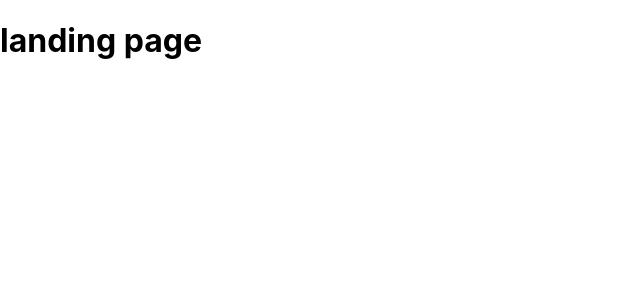
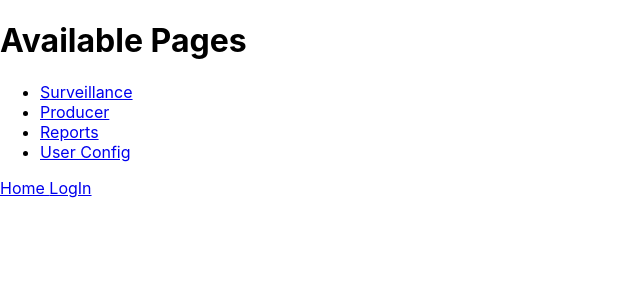
Before and after one commit to dllcanamo/AWS-Amplify-Practice, a React (Create React App) app: page / in a window 1280 px wide. Shown: the top 300 px of the page, without its empty margins (0-640 px from the left). Built offline with nearby package versions, Linux system fonts and the light colour scheme.

Commit message:
add links

```diff
--- a/src/App.js
+++ b/src/App.js
@@ -1,5 +1,5 @@
 import logo from "./logo.svg";
-import { Route, Routes } from "react-router-dom";
+import { Link, Route, Routes } from "react-router-dom";
 import {
   LandingPage,
   LoginPage,
@@ -12,14 +12,18 @@ import "./App.css";
 
 function App() {
   return (
+    <>
       <Routes>
-      <Route path="/" element={<LandingPage />} />
+        <Route exec path="/" element={<LandingPage />} />
         <Route path="/login" element={<LoginPage />} />
         <Route path="/surveillance" element={<SurveillancePage />} />
         <Route path="/reports" element={<ReportsPage />} />
         <Route path="/user-config" element={<UserConfigPage />} />
         <Route path="/producer" element={<ProducerPage />} />
       </Routes>
+      <Link to='/' relative="path"> Home </Link>
+      <Link to='/login'> LogIn </Link>
+    </>
   );
 }
 
--- a/src/pages/LandingPage.js
+++ b/src/pages/LandingPage.js
@@ -1,7 +1,35 @@
+import { Link } from "react-router-dom";
+
+const LinkButtons = (props) => {
+  console.log(props.pages);
+  const page_dict = props.pages;
+  const page_title = Object.keys(page_dict);
+  return (
+    <ul>
+      {page_title.map((title, index) => (
+        <li>
+          <Link to={page_dict[title]}>{title}</Link>
+        </li>
+      ))}
+    </ul>
+  );
+};
+
 function LandingPage() {
-    return (
-        <h1>landing page</h1>
-    );
-  }
+  const pages = {
+    Surveillance: "/surveillance",
+    Producer: "/producer",
+    Reports: "/reports",
+    "User Config": "/user-config",
+  };
+  return (
+    <>
+      <h1>Available Pages</h1>
+      <nav>
+        <LinkButtons pages={pages} />
+      </nav>
+    </>
+  );
+}
 
-export {LandingPage}
+export { LandingPage };
```
Also changed, not shown: src/pages/ProducerPage.js (+13 -14 lines), src/pages/index.js (+6 -6 lines). Lines whose indentation alone changed are shown as unchanged.
